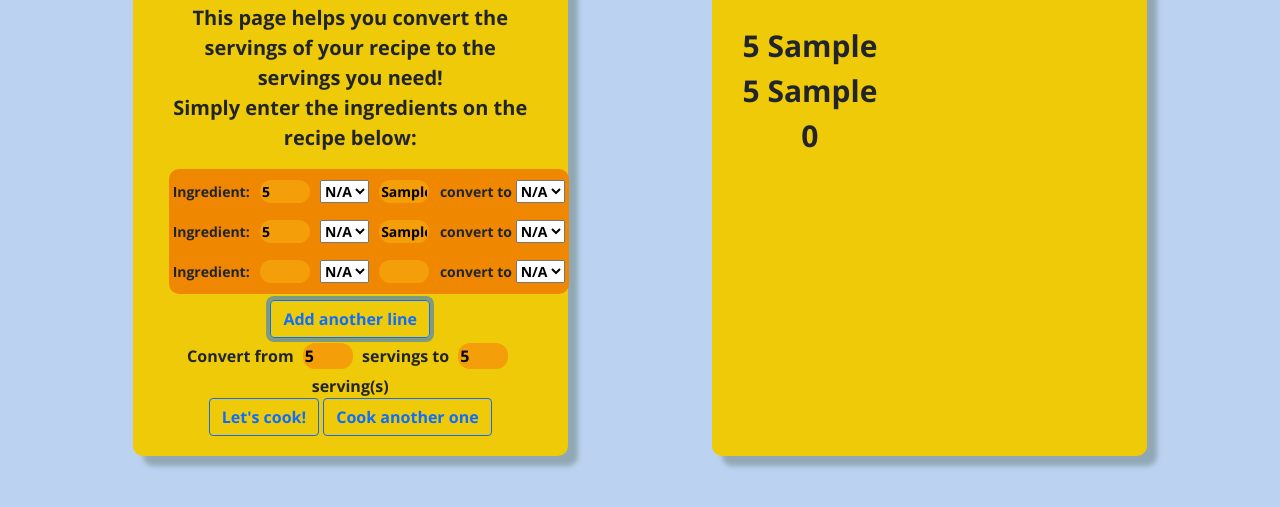
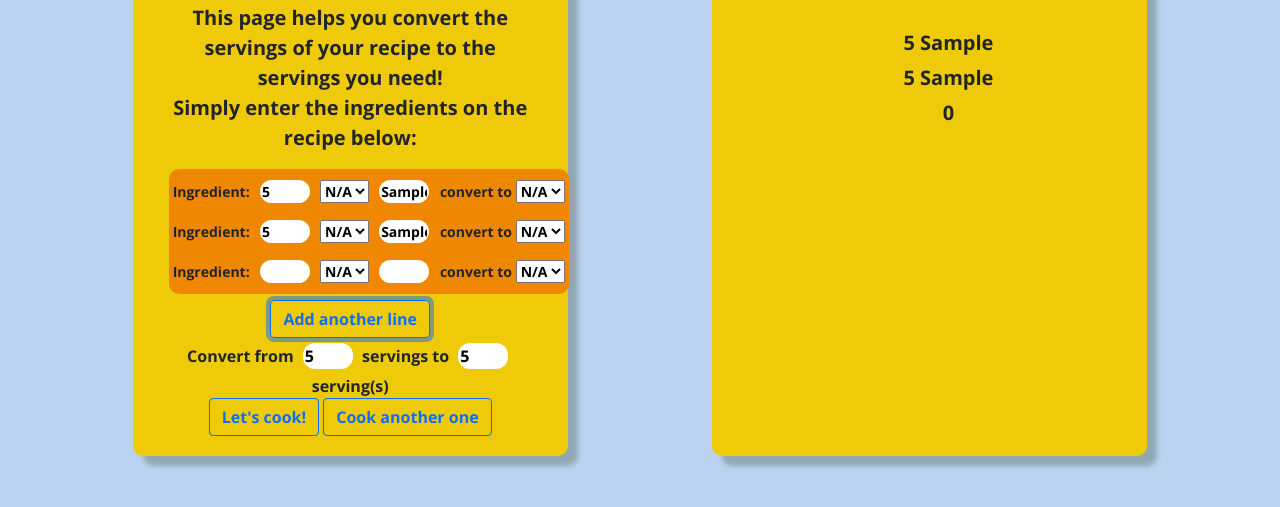
Before and after one commit to wppqywq/mcwics, a plain HTML site: page index.html in a window 1280 px wide. Both pictures are taken after typing "5", "Sample", "5", "Sample", "5", "5" into the empty fields and a click on the button "Add another line". Shown: the part 123-630 px from the top of the page. Drawn offline with nearby package versions, Linux system fonts and the light colour scheme.

Commit message:
right content center-aligned

```diff
--- a/script.js
+++ b/script.js
@@ -66,6 +66,7 @@ addForm.addEventListener('submit', function (e) {
 
     const outro = document.createElement('p');
     outro.innerHTML = "Your recipe is here!<br>You'll need";
+    table.setAttribute('id', "resultTbl");
     document.querySelector("#resultTable").append(outro);
     document.querySelector("#resultTable").insertAdjacentElement('beforeend', table);
 
--- a/style.css
+++ b/style.css
@@ -33,6 +33,16 @@ p{
     font-size: 14px;
 }
 
+#resultTbl{
+    border-style:hidden;
+    border-collapse:separate;
+    width:400px;
+    border-spacing:2px 5px;
+    margin: 6px;
+    border-radius: 10px;
+    font-size: 20px;
+}
+
 #left-content {
     background-color: #efca08;
     border-radius: 10px;
@@ -65,7 +75,7 @@ p{
 }
 */
 input{
-    background-color:#f49f0a;
+    /*background-color:#f49f0a;*/
     border-style:hidden;
     width:50px;
     border-spacing:1px 5px;
```
